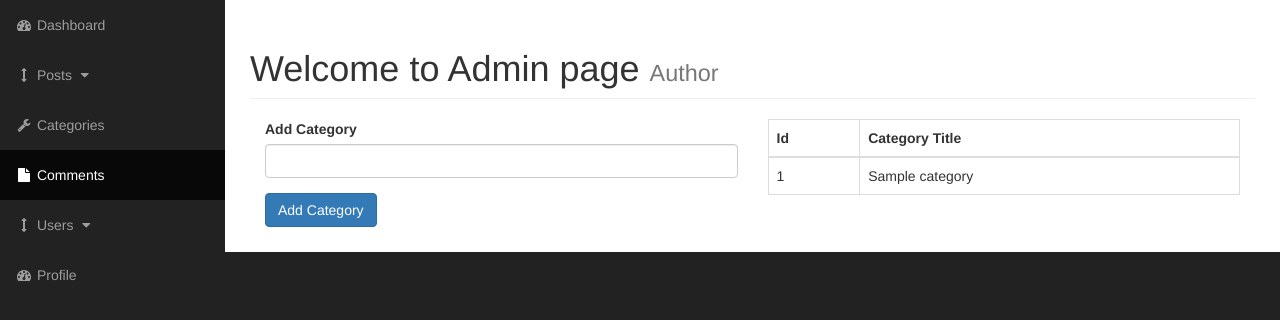
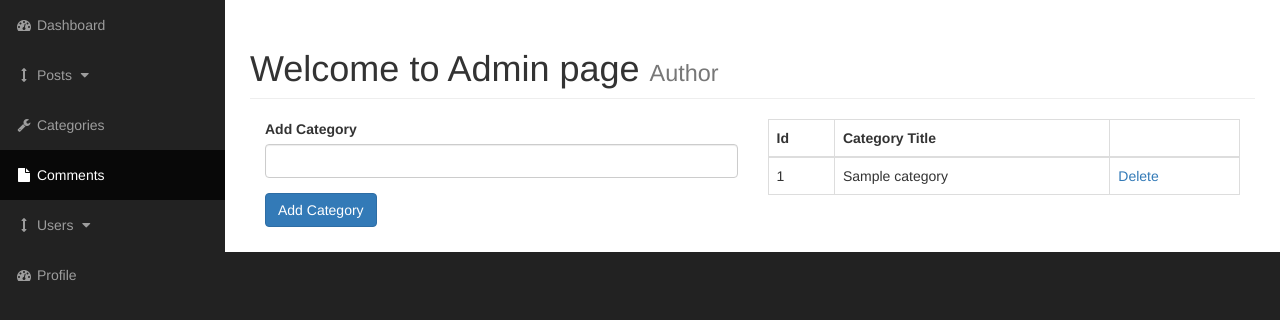
Before and after one commit to kibo92/CS324_CMS_Project, a PHP site: page /admin/categories.php in a window 1280 px wide. Shown: the part 51-371 px from the top of the page. Run offline with PHP 8.4, Linux system fonts and the light colour scheme; tables that the repository leaves empty or names only in its code hold one stand-in row (values such as "Sample post").

Commit message:
Deleting Categories
Deleting categories inside the admin page from db

```diff
--- a/admin/categories.php
+++ b/admin/categories.php
@@ -41,7 +41,6 @@
                             }
                         ?>
 
-
                         <form action="" method="post">
                             <div class="form-group">
                                <label for="cat-title">Add Category</label>
@@ -53,14 +52,7 @@
                         </form>
                     </div> <!--Kategorija forma-->
 
-
                     <div class="col-xs-6">
-
-                       <?php
-                            $query = "SELECT * FROM categories";
-                            $select_categories = mysqli_query($connection, $query);
-                        ?>
-
                         <table class="table table-bordered table-hover"> <!--Koristimo bootstrap klase radi dizajna-->
                             <thread>
                                 <tr>
@@ -70,16 +62,31 @@
                             </thread>
                             <tbody>
 
-                               <?php
-                                    while($row = mysqli_fetch_assoc($select_categories)) {
+                               <?php // Pronadji sve kategorije query i prikazi
+                                        $query = "SELECT * FROM categories";
+                                        $select_categories = mysqli_query($connection, $query);
+
+                                        while($row = mysqli_fetch_assoc($select_categories)) {
                                         $cat_id = $row["cat_id"];
                                         $cat_title = $row["cat_title"];
                                         echo "<tr>";
                                         echo "<td>{$cat_id}</td>"; // srednje zagrade just radi vizuelnog odvajanja varijabli i stringa moze i bez njih
                                         echo "<td>{$cat_title}</td>";
+                                        echo "<td><a href='categories.php?delete={$cat_id}'>Delete</a></td>";
                                         echo "</tr>";
                                     }
                                ?>
+
+
+                               <?php  //  Delete kategorije query
+                                    if(isset($_GET['delete'])) {
+                                        $the_cat_id = $_GET['delete'];
+                                        $query = "DELETE FROM categories WHERE cat_id = $the_cat_id ";
+                                        $delete_query = mysqli_query($connection, $query);
+                                        header("Location: categories.php");  // Radi refresh stranice
+                                    }
+
+                                ?>
 
                             </tbody>
                         </table>
--- a/admin/includes/admin_header.php
+++ b/admin/includes/admin_header.php
@@ -1,3 +1,4 @@
+<?php ob_start(); ?> <!-- Output buffering  trebace kada redirektujemo korisnike ili delove koda-->
 <?php include "../includes/db.php" ?>
 <!DOCTYPE html>
 <html lang="en">
```
